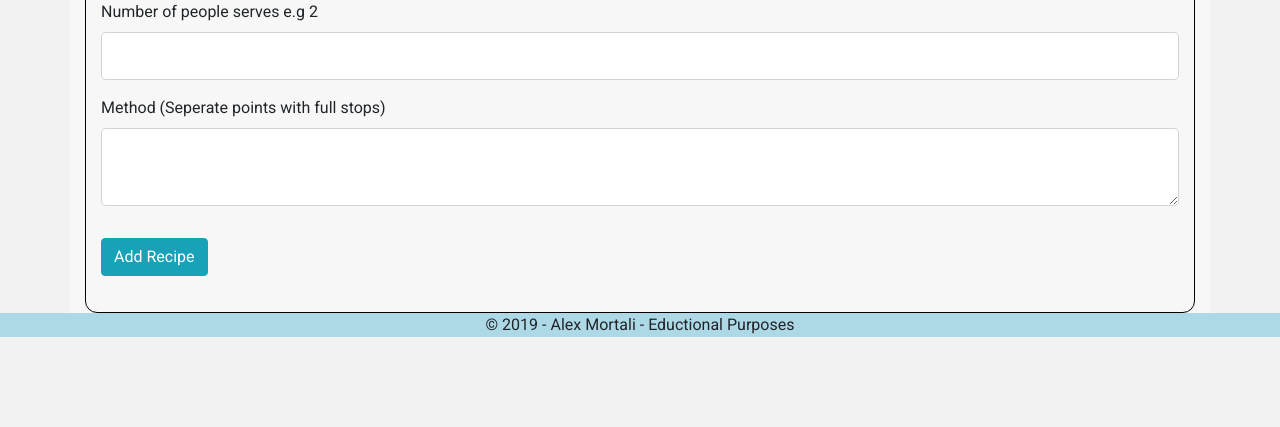
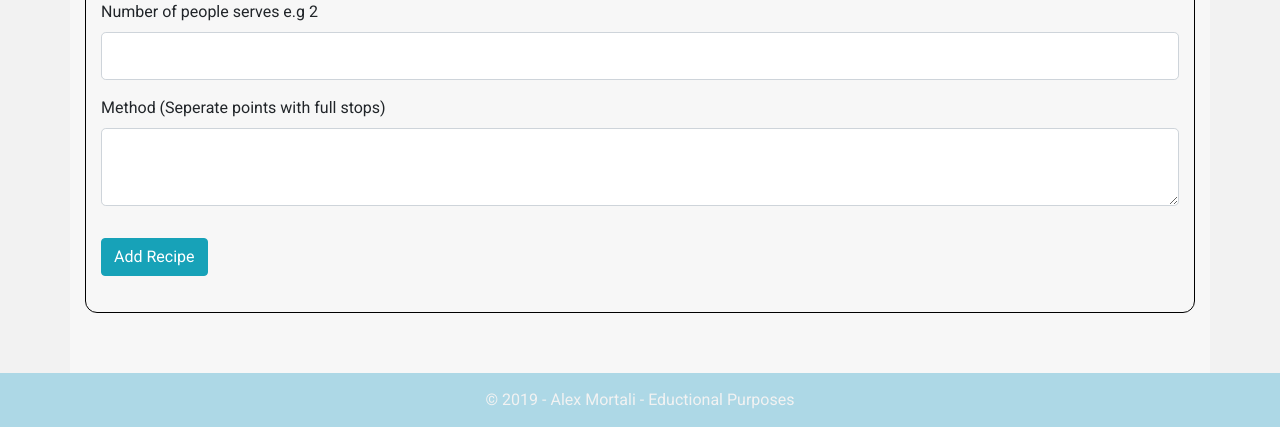
Before and after one commit to alexmortali/recipe_me, a Flask app: page /addrecipe in a window 1280 px wide. Shown: the part 1745-2172 px from the top of the page. Before the commit the page ends 2082 px from the top, so only its background shows below. Run offline with Flask 2, Linux system fonts and the light colour scheme; some libraries are stand-ins or nearby versions.

Commit message:
Added about/footer styling and stand out padding

```diff
--- a/static/css/style.css
+++ b/static/css/style.css
@@ -8,12 +8,22 @@ body {
 .stand-out {
     background-color: #f7f7f7;
     min-height: 100vh;
+    padding-bottom: 60px;
 }
 
 .page-heading {
     font-weight: 400;
     letter-spacing: 3px;
 }
+
+/*----------------------------------------- Footer */
+#footer-text {
+    margin-bottom: 0px;
+    color: #f2f2f2;
+    padding-top: 15px;
+    padding-bottom: 15px;
+}
+
 
 /*----------------------------------------- Form Container */
 
@@ -72,6 +82,19 @@ body {
 .jumbo-text p {
     letter-spacing: 2.5px;
     line-height: 30px;
+}
+
+/*----------------------------------------- About */
+
+#about-pic {
+    max-width: 100%;
+    height: auto;
+    border-radius: 10px;
+}
+
+#about-p {
+    line-height: 30px;
+    letter-spacing: 1px;
 }
 
 /*----------------------------------------- Recipe Card */
```
